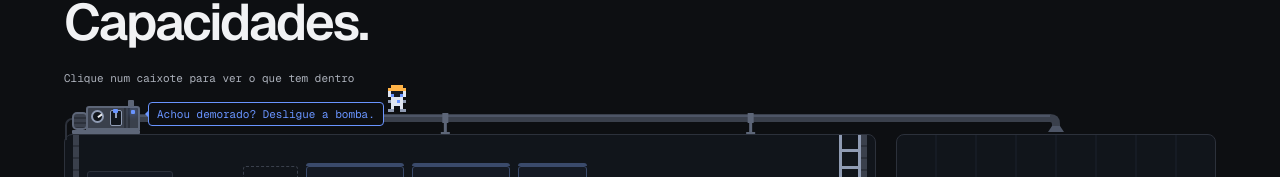
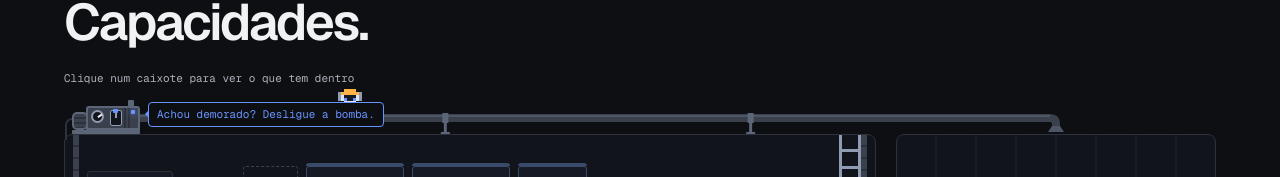
Before and after one commit to guiGocksAfK/GuiGocks-Portfolio, a Next.js app: page / in a window 1280 px wide. Both pictures are taken after a click on the button "Java". Shown: the part 3181-3358 px from the top of the page. Built offline with nearby package versions, Linux system fonts and the light colour scheme.

Commit message:
feat: robô segura o aviso da bomba por trás da placa

```diff
--- a/src/app/globals.css
+++ b/src/app/globals.css
@@ -336,15 +336,17 @@ html[data-paint] .name-first { color: transparent; -webkit-background-clip: text
 /* Hover label next to the pump, over the free strip above the rack. */
 .pump-tip { position: absolute; left: calc(100% + 34px); top: 50%; padding: 3px 8px; border: 1px solid var(--border); border-radius: 4px; background: var(--background); color: var(--foreground); font-size: 11px; white-space: nowrap; opacity: 0; pointer-events: none; transform: translate(-4px, -50%); transition: opacity .2s, transform .2s; }
 .pump-switch:hover .pump-tip, .pump-switch:focus-visible .pump-tip { opacity: 1; transform: translate(0, -50%); }
-/* Shown once, as the first crate goes into the pipe: a robot standing on the pipe right after the pump holds up a note
-   pointing at the lever, which wiggles meanwhile. It hops up from behind the pipe and back down when it's done. */
-.pump-helper { position: absolute; left: 84px; top: -13px; z-index: 4; display: flex; align-items: flex-end; gap: 1px; height: 27px; pointer-events: none; }
-.pump-helper-robot { position: relative; z-index: 1; width: 24px; height: 27px; opacity: 0; transform: translateY(14px) scaleX(-1); transition: opacity .25s, transform .35s ease-out; }
+/* Shown once, as the first crate goes into the pipe: a note pointing at the lever (which wiggles meanwhile), held up by
+   a robot standing on the pipe behind it, only its head and hands showing over the note's top edge. The two come up
+   together and go back down when it's done; now and then the robot gives the note a little shake. */
+.pump-helper { position: absolute; left: 84px; top: 4px; z-index: 4; display: block; pointer-events: none; transform-origin: 0 50%; }
+.pump-helper-robot { position: absolute; right: 22px; top: -13px; width: 24px; height: 27px; }
 .pump-helper-robot svg { display: block; width: 100%; height: 100%; shape-rendering: crispEdges; }
-.pump-note { position: relative; margin-bottom: -14px; padding: 3px 8px; border: 1px solid var(--accent); border-radius: 4px; background: var(--background); color: var(--accent); font-size: 11px; white-space: nowrap; opacity: 0; transform: translateY(14px); transition: opacity .25s, transform .35s ease-out; }
+.pump-note { position: relative; z-index: 1; display: block; padding: 3px 8px; border: 1px solid var(--accent); border-radius: 4px; background: var(--background); color: var(--accent); font-size: 11px; white-space: nowrap; }
 .pump-note::before { content: ''; position: absolute; right: 100%; top: 50%; margin-top: -4px; border: 4px solid transparent; border-right-color: var(--accent); }
-.pump-nudge .pump-helper-robot { opacity: 1; transform: scaleX(-1); }
-.pump-nudge .pump-note { opacity: 1; transform: none; transition-delay: .15s; }
+.pump-helper { opacity: 0; translate: 0 12px; transition: opacity .25s, translate .35s ease-out; }
+.pump-nudge .pump-helper { opacity: 1; translate: 0 0; animation: helper-shake 3s ease-in-out .6s infinite; }
+@keyframes helper-shake { 0%, 72%, 100% { rotate: 0deg; } 78% { rotate: -2deg; } 86% { rotate: 1.5deg; } 93% { rotate: -.5deg; } }
 .pump-nudge .pump-tip { opacity: 0; }
 .pump-nudge .pump-lever { animation: lever-wiggle .5s ease-in-out infinite; }
 .pump-on .pump-needle { transform: rotate(55deg); }
--- a/src/components/capabilities-yard.tsx
+++ b/src/components/capabilities-yard.tsx
@@ -615,10 +615,10 @@ export function CapabilitiesYard({ shelves, languages, counter, projectLinks }:
           </span>
           <span className="pump-stack" aria-hidden="true" />
         </span>
-        {/* The robot that holds up the note about the lever, standing on the pipe right after the pump. */}
+        {/* The robot that holds up the note about the lever: standing on the pipe behind it, head and hands over its top. */}
         <span className="pump-helper" aria-hidden="true">
+          <span className="pump-helper-robot" dangerouslySetInnerHTML={{ __html: crewMarkup(true, 0) }} />
           <span className="pump-note font-mono">{counter.nudge}</span>
-          <span className="pump-helper-robot" dangerouslySetInnerHTML={{ __html: crewMarkup(false, 0) }} />
         </span>
         <div ref={fxRef} className="yard-fx" aria-hidden="true" />
       </div>
```
